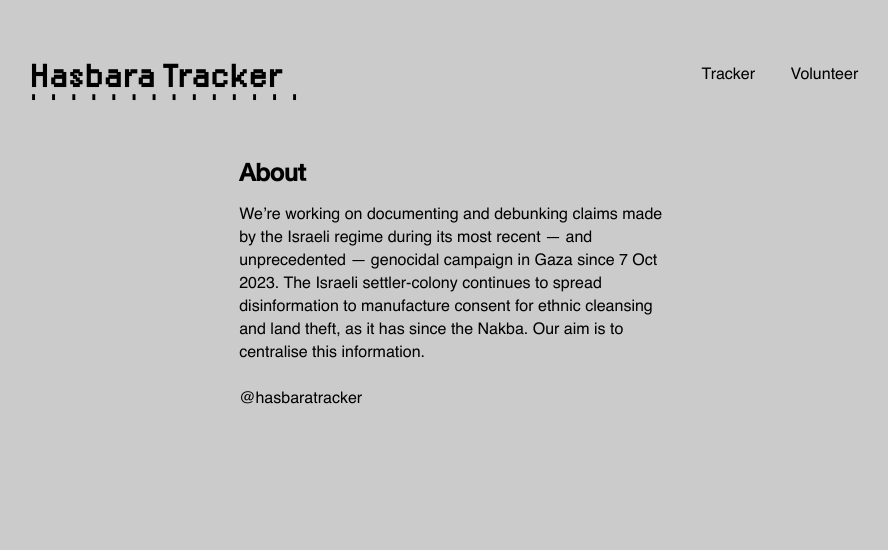
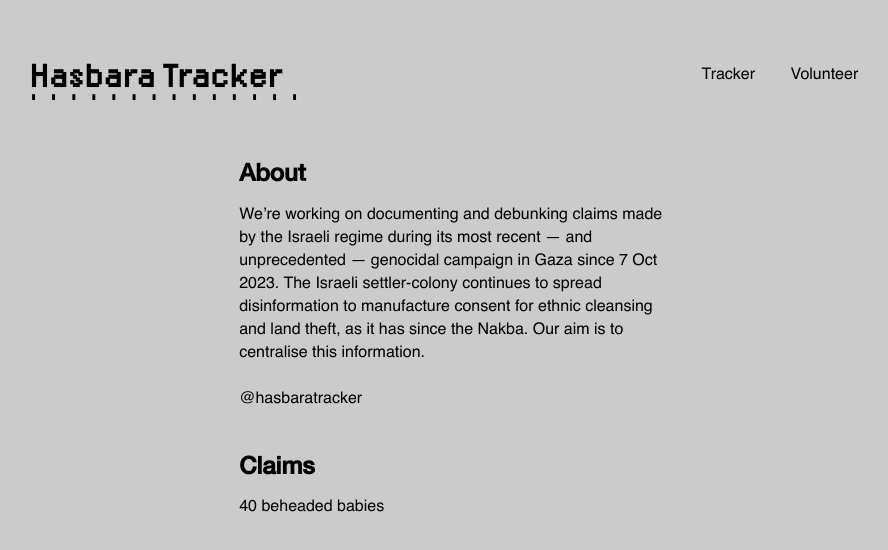
Before and after one commit to tamtzekin/hasbara-tracker, a React (Create React App) app: page / in a window 1280 px wide. Shown: the top 550 px of the page, without its empty margins (196-1084 px from the left). Built offline with nearby package versions, Linux system fonts and the light colour scheme.

Commit message:
can use url queries to filter tracker

```diff
--- a/src/components/Homepage.js
+++ b/src/components/Homepage.js
@@ -22,6 +22,9 @@ const Homepage = () => {
                 <a href="https://instagram.com/hasbaratracker" alt="Link to Instagram account @hasbaratracker" target="_blank" rel="noreferrer">@hasbaratracker</a>
                 <br />
                 <br />
+                <h2>Claims</h2>
+                <Link to="/tracker?filter=Forty%20beheaded%20babies">40 beheaded babies</Link><br />
+                <br />
             </span>
     </>
     );
--- a/src/components/Tracker.js
+++ b/src/components/Tracker.js
@@ -134,6 +134,7 @@ export default function Tracker() {
             data,
             initialState: {
                 sortBy: [{ id: 'date', desc: false }],
+                globalFilter: new URLSearchParams(window.location.search).get('filter') || '', // allows URL queries to set filter
             },
             disableSortRemove: true,
         },
```
